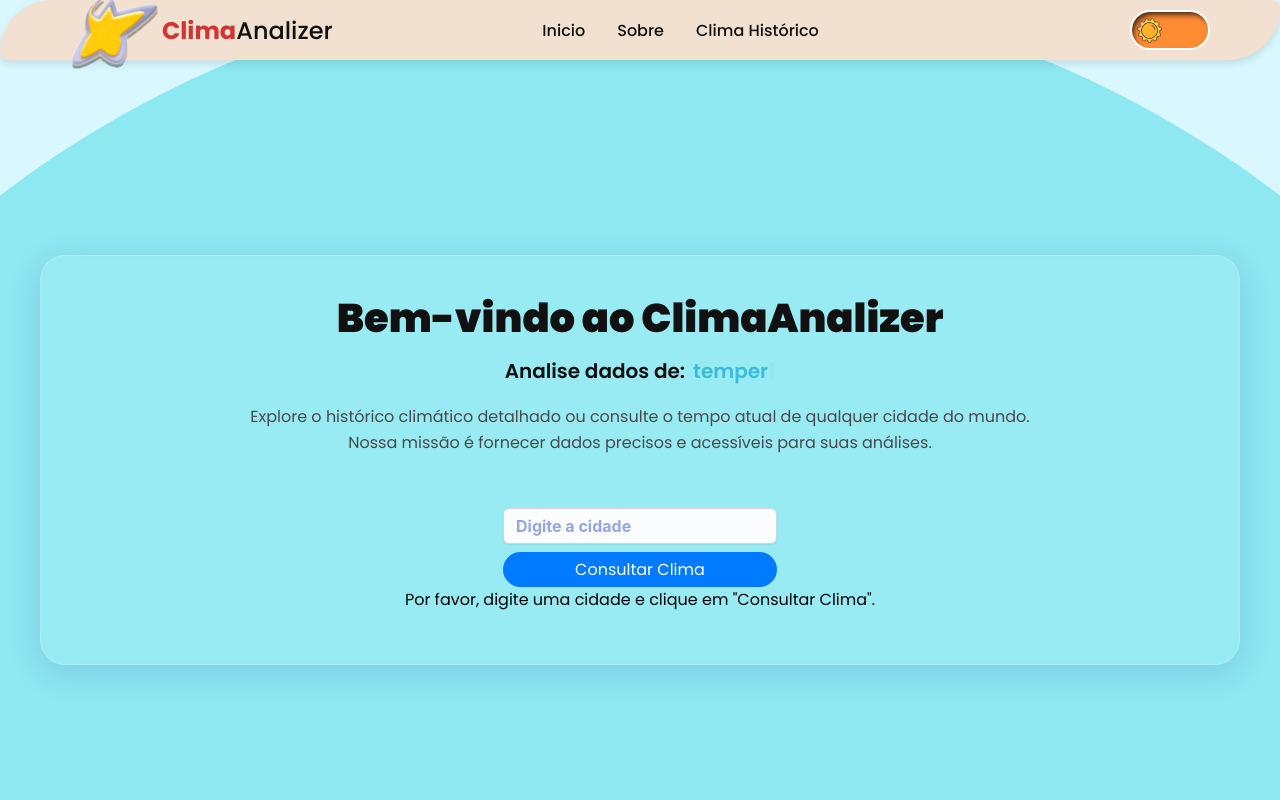
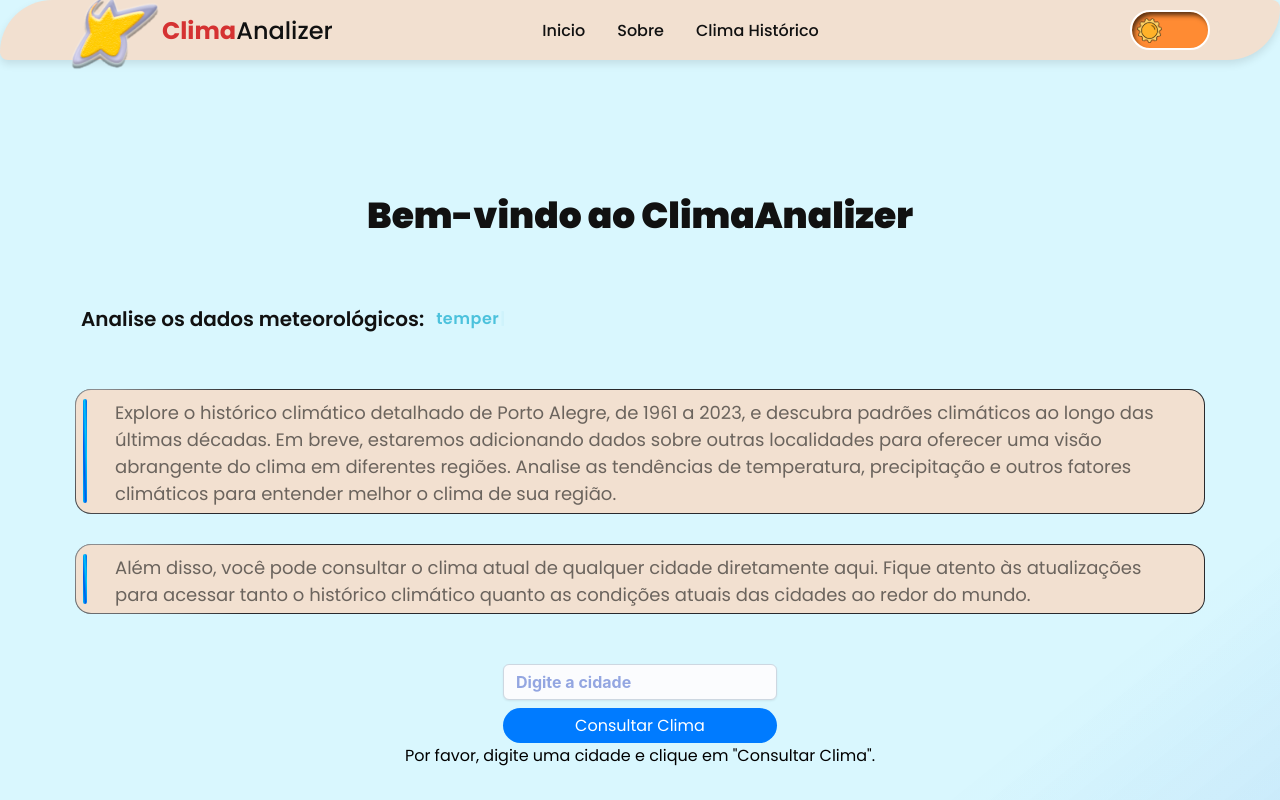
Before and after one commit to alanledur1/ClimaAnalizer_WebSite_FullStack, a React (Create React App) app: page / in a window 1280 px wide. Shown: the top 800 px of the page. Built offline with nearby package versions, Linux system fonts and the light colour scheme.

Commit message:
alterations homepage#3

```diff
--- a/src/components/home/home.jsx
+++ b/src/components/home/home.jsx
@@ -1,181 +1,388 @@
 import React, { useState } from 'react';
-import styled, { keyframes, css } from 'styled-components';
+import styled, { keyframes } from 'styled-components';
 import Typewriter from "typewriter-effect";
 
-// Importe seus componentes filhos. Certifique-se que os caminhos estão corretos.
+//
+import { darkTheme, lightTheme } from '../../utils/Themes';
 import ApiResultClima from '../../services/apiCity';
 import { WeatherDetails } from '../weatherTemp/WeatherDetails';
 import WeatherResult from '../weatherTemp/WeatherResult';
-// Para os temas, você pode passar as cores diretamente ou usar o ThemeProvider do styled-components
-// import { darkTheme, lightTheme } from '../../utils/Themes';
 
 
-// --- Animações ---
+// Container principal da página inicial, ajustado para centralizar seu conteúdo
+const ContentHome = styled.div`
+  display: flex;
+  height: 100%;
+  align-items: center;
+  justify-content: center;
+  position: relative;
+  top: 35px;
+  @media screen and (min-width: 1026px) {
+    height: 100vh;
+  }
+`;
+
+// Container principal do conteúdo, com estilo para centralização e ajuste responsivo
+const Content = styled.div`
+  display: flex;
+  width: 100%;
+  max-width: 1200px;
+  margin: 0 auto;
+  justify-content: flex-start;
+  overflow: hidden;
+  position: relative;
+  padding: 35px;
+  flex-direction: column;
+  flex-wrap: wrap;
+  background-color: ${({ theme }) => theme.bg} opacity: 0.5;
+  border-radius: 20px;
+  @media (max-width: 748px;) {
+    padding: 10px;
+    gap: 8px;
+    width: 300px;
+  }
+  @media screen and (max-width: 900px) {
+    margin-bottom: 10px;
+    padding: 16px;
+    margin-top: 30px;
+    display: block;
+  }
+  @media screen and (max-width: 600px) {
+    margin-bottom: 10px;
+    padding: 16px;
+    margin-top: 30px;
+    display: block;
+  }
+  @media screen and (max-width: 378px) {
+    font-size: 16px;
+    line-height: 28px;
+    margin-bottom: 10px;
+    flex-direction: column;
+    padding: 16px;
+    margin-top: 30px;
+    display: block;
+    height: 100%;
+  }
+
+`;
+
+// Container para detalhes da coluna, usa flexbox para disposição vertical
+const ColumnDetails = styled.div`
+  display: flex;
+  width: 100%;
+  flex-direction: column;
+`;
+
+// Título principal com animação de letras e estilo responsivo
+const TitleWrapper = styled.h1`
+  display: flex;
+  width: 100%;
+  justify-content: center;
+  padding: 6px;
+  margin-bottom: 30px;
+  color: ${({ theme }) => theme.text_primary};
+  font-size: 36px;
+  font-weight: 900;
+  border-radius: 5px;
+
+  @media (max-width: 900px) {
+    font-size: 22px;
+  }
+
+  @media screen and (max-width: 600px) {
+    font-size: 16px;
+    margin-bottom: 10px;
+    margin-top: 10px;
+    justify-content: center;
+    display: flex;
+  }
+
+  @media screen and (max-width: 378px) {
+    font-size: 16px;
+    margin-bottom: 10px;
+    margin-top: 0px;
+    justify-content: center;
+    display: flex;
+  }
+  no-translate {
+    translate: no;
+  }
+`;
+
+// Animação de movimento das letras
 const moveLetters = keyframes`
   0% { transform: translateY(0); }
   50% { transform: translateY(-10px); }
   100% { transform: translateY(0); }
 `;
 
-const fadeIn = keyframes`
-  from {
-    opacity: 0;
-    transform: translateY(20px);
-  }
-  to {
-    opacity: 1;
-    transform: translateY(0);
-  }
-`;
-
-// --- Componentes de Estilo ---
-
-// Container principal que ocupa a tela inteira
-const PageContainer = styled.div`
-  display: flex;
-  justify-content: center;
-  align-items: center;
-  min-height: 100vh;
-  padding: 2rem 1rem;
-  box-sizing: border-box;
-  /* Adicione um fundo gradiente ou uma imagem para o efeito de vidro funcionar bem */
-  background: ${({ theme }) => theme.bg}; /* Usando a cor de fundo do seu tema */
-`;
-
-// O "cartão de vidro" que contém todo o conteúdo
-const GlassCard = styled.div`
-  width: 100%;
-  max-width: 1200px;
-  background: rgba(255, 255, 255, 0.1); /* Cor base para o efeito de vidro */
-  backdrop-filter: blur(15px);
-  -webkit-backdrop-filter: blur(15px);
-  border-radius: 25px;
-  border: 1px solid rgba(255, 255, 255, 0.2);
-  padding: 2rem;
-  box-shadow: 0 8px 32px 0 rgba(31, 38, 135, 0.15);
-  display: flex;
-  flex-direction: column;
-  gap: 2rem;
-
-  @media (max-width: 768px) {
-    padding: 1.5rem;
-    backdrop-filter: blur(8px);
-    -webkit-backdrop-filter: blur(8px);
-  }
-`;
-
-// Seção de boas-vindas
-const HeroSection = styled.div`
-  text-align: center;
-`;
-
-const Title = styled.h1`
-  color: ${({ theme }) => theme.text_primary};
-  font-size: 2.5rem;
-  font-weight: 900;
-  margin-bottom: 0.5rem;
-
-  @media (max-width: 768px) {
-    font-size: 1.8rem;
-  }
-`;
-
-const AnimatedLetter = styled.span`
+// Estilo para cada letra do título com animação
+const Letter = styled.span`
   display: inline-block;
   animation: ${moveLetters} 0.5s ease-in-out;
   animation-delay: ${({ $delay }) => $delay};
 `;
 
+// Componente Título com animação de letras
+const Title = () => (
+  <TitleWrapper translate="no"> {/* Adiciona o atributo translate="no" */}
+    {"Bem-vindo ao ClimaAnalizer".split("").map((char, index) => (
+      <React.Fragment key={index}>
+        <Letter $delay={`${index * 0.1}s`}>
+          {char}
+        </Letter>
+        {char === " " && <span>&nbsp;</span>} {/* Adiciona um espaço entre as palavras */}
+      </React.Fragment>
+    ))}
+  </TitleWrapper>
+);
+
+// Loop de texto com animação de digitação
 const TextLoop = styled.div`
     display: flex;
-  justify-content: center;
-  gap: 0.5rem;
-  font-size: 1.25rem;
+    gap: 12px;
+    padding: 6px;
+    margin-bottom: 30px;
+    line-height: 68px;
+    font-size: 20px;
     font-weight: 600;
     color: ${({ theme }) => theme.text_primary};
-  min-height: 2rem; /* Evita pulos de layout */
+    @media screen and (max-width: 960px) {
+      text-align: center;
+    }
 
+    @media screen and (max-width: 600px) {
+      font-size: 16px;
+      margin-bottom: 16px;
+      margin-bottom: 10px;
+      justify-content: center;
       .static-text {
-    @media (max-width: 600px) {
+        display: none;
+      }
+    }
+    @media screen and (max-width: 378px) {
+      font-size: 12px;
+      margin-bottom: 10px;
+      justify-content: center;
+      .static-text {
         display: none;
       }
     }
 `;
 
+// Descrição com estilo e efeitos de borda
+const Description = styled.div`
+  display: flex;
+  width: 100%;
+  flex-direction: column;
+  isolation: isolate;
+  position: relative;
+  overflow: hidden;
+  margin-bottom: 30px;
+  padding: 0.65rem 0.25rem 0.4rem 1.25rem;
+  line-height: 1.5;
+  background: #29292c;
+  border-radius: 1rem;
+  font-family: 'Gill Sans', 'Gill Sans MT', Calibri, 'Trebuchet MS', sans-serif;
+  font-size: 18px;
+  --color: #32a6ff;
+  --gradient: linear-gradient(to right top, #00c6fb, #005bea, #00c6fb, #005bea);
+  &:before {
+    position: absolute;
+    content: "";
+    inset: 0.0625rem;
+    border-radius: 0.9375rem;
+    background: ${({ theme }) => theme.card_light};
+    z-index: 2;
+  }
+  &:after {
+    width: 0.25rem;
+    position: absolute;
+    content: "";
+    inset: 0.65rem auto 0.65rem 0.5rem;
+    border-radius: 0.125rem;
+    background: var(--gradient);
+    transition: transform 300ms ease;
+    z-index: 4;
+  }
+  &:hover:after {
+    transform: translateX(0.15rem)
+  }
+  @media screen and (max-width: 600px) {
+    font-size: 15px;
+    line-height: 20px;
+    margin-bottom: 15px;
+  }
+  @media screen and (max-width: 378px) {
+    font-size: 12px;
+    line-height: 20px;
+    margin-bottom: 15px;
+  }
+
+`;
+
+// Corpo da descrição com efeito de hover
+const DescriptionBody = styled.p`
+  color: ${({ theme }) => theme.text_primary+99};
+  padding: 0 1.25rem;
+  transition: transform 300ms ease;
+  z-index: 5;
+  &:hover {
+    transform: translateX(0.25rem)
+  }
+`;
+
+// Descrição com efeito de brilho
+const DescriptionGlow = styled.div`
+  width: 20rem;
+  height: 20rem;
+  position: absolute;
+  opacity: 0;
+  z-index: 3;
+  background: radial-gradient(circle closest-side at center, white, transparent);
+  transform: translate(-50%, -50%);
+  transition: opacity 300ms ease;
+  &:hover{
+    opacity: 0.1;
+  }
+`;
+
+// Descrição com borda de brilho
+ const DescriptionBorderGlow = styled.div`
+  width: 20rem;
+  height: 20rem;
+  position: absolute;
+  opacity: 0.5;
+  z-index: 1;
+  background: radial-gradient(circle closest-side at center, white, transparent);
+  transform: translate(-50%, -50%);
+  transition: opacity 300ms ease;
+  &:hover {
+    opacity: 0.1;
+  }
+ `;
+
+ // Estilo para elementos com destaque
  const Span = styled.span`
  color: ${({ theme }) => theme.primary};
-`;
+ font-weight: 600;
+ cursor: pointer;
+ font-family: 'Montserrat', sans-serif;
+ font-size: 16px;
+ letter-spacing: 0.5px;
 
-// Seção de descrição
-const Description = styled.p`
-  max-width: 800px;
-  margin: 1rem auto 0 auto;
-  line-height: 1.6;
-  color: ${({ theme }) => theme.text_secondary};
-  font-size: 1rem;
-`;
-
-// Container para a seção do clima
-const WeatherSection = styled.div`
-  display: flex;
-  flex-direction: column;
-  gap: 2rem;
-  animation: ${fadeIn} 0.8s ease-out forwards;
-`;
-
-// Container para a busca
-const SearchContainer = styled.div`
-  display: flex;
-  justify-content: center;
-`;
-
-// Container para os resultados do clima, usando Grid para um layout mais robusto
-const WeatherDashboard = styled.div`
-  display: grid;
-  grid-template-columns: repeat(auto-fit, minmax(300px, 1fr));
-  gap: 2rem;
-
-  /* Animação para quando os componentes filhos aparecerem */
-  ${({ show }) => show && css`
-    & > * {
-      animation: ${fadeIn} 0.6s ease-out forwards;
-    }
-  `}
+ opacity: 0.9; /* Opacidade padrão */
 `;
 
 
-// --- Componente Principal ---
 
-export const Home = ({ isDark, theme }) => { // Recebe o tema como prop
-  const [weatherData, setWeatherData] = useState(null);
+// Texto estático que será ocultado em dispositivos móveis
+const StaticText = styled.div`
+    display: flex;
+`;
 
-  const handleDataFetch = (data) => {
+// Container para a descrição climática com estilo responsivo
+const DescriptionClima = styled.div`
+    display: flex;
+    width: 100%;
+    height: auto;
+    border-radius: 10px;
+    flex-wrap: wrap;
+
+  @media screen and (max-width: 900px) {
+      font-size: 22px;
+  }
+
+  @media screen and (max-width: 600px) {
+    font-size: 16px;
+    margin-bottom: 10px;
+    margin-top: 10px;
+    flex-direction: column;
+  }
+
+  @media screen and (max-width: 378px) {
+    font-size: 16px;
+    margin-bottom: 10px;
+    margin-top: 0px;
+    flex-direction: column;
+  }
+`;
+
+// Container de busca de cidade
+const SearchCity = styled.div`
+  width: 100%;
+  height: 30%;
+  display: flex;
+  justify-content: center;
+  align-items: center;
+`;
+
+// Descrição da cidade com estilo responsivo
+const DescriptionCity = styled.div`
+  width: 50%;
+  height: 80%;
+  display: flex;
+  flex-direction: column; /* Alinha os itens verticalmente */
+  align-items: center; /* Centraliza o conteúdo horizontalmente */
+  padding: 10px; /* Adiciona um pouco de preenchimento */
+  box-sizing: border-box; /* Inclui padding e border no cálculo da largura e altura */
+      @media screen and (max-width: 960px) {
+      text-align: center;
+    }
+
+    @media screen and (max-width: 600px) {
+      width: 100%;
+      padding: 0px;
+    }
+    @media screen and (max-width: 378px) {
+    width: 100%;
+    padding: 0px;
+    }
+`;
+
+// Detalhes climáticos com estilo responsivo
+const ClimateDetails = styled.div`
+  width: 50%;
+  height: 80%;
+  display: flex;
+  flex-direction: column; /* Alinha os itens verticalmente */
+  align-items: center; /* Centraliza o conteúdo horizontalmente */
+  padding: 10px; /* Adiciona um pouco de preenchimento */
+  box-sizing: border-box; /* Inclui padding e border no cálculo da largura e altura */
+  @media screen and (max-width: 960px) {
+  }
+
+  @media screen and (max-width: 600px) {
+      width: 100%;
+      padding: 0px;
+  }
+  @media screen and (max-width: 378px) {
+  width: 100%;
+  padding: 0px;
+
+  }
+`;
+
+// Componente principal da página inicial
+export const Home = ({ isDark }) => {
+  const [WeatherData, setWeatherData] = useState(null);
+
+  // Função para atualizar os dados do clima
+  const handleDataFeath = (data) => {
     setWeatherData(data);
   };
 
-  const renderAnimatedTitle = (text) => {
-    return text.split("").map((char, index) => (
-      <React.Fragment key={index}>
-        {char === " " ? (
-          <span>&nbsp;</span>
-        ) : (
-          <AnimatedLetter $delay={`${index * 0.05}s`}>{char}</AnimatedLetter>
-        )}
-      </React.Fragment>
-    ));
-  };
-
   return (
-    <PageContainer theme={theme}>
-      <GlassCard>
-        <HeroSection>
-          <Title>{renderAnimatedTitle("Bem-vindo ao ClimaAnalizer")}</Title>
+    <ContentHome id='inicio'>
+      <Content>
+      <Title>Bem-vindo ao ClimaAnalizer</Title>
+        <ColumnDetails>
         <TextLoop>
-            <div className='static-text'>Analise dados de:</div>
-            <Span>
+             <StaticText className='static-text'>Analise os dados meteorológicos:</StaticText>
+            <Span translate="no">
                 <Typewriter
                 options={{
-                  strings: ["precipitação", "temperatura", "umidade", "vento"],
+                  strings:["precipitação", "temperatura mínima e máxima", "horas de sol", "umidade relativa", "velocidade do vento"],
                   autoStart: true,
                   loop: true,
                 }}
@@ -183,26 +390,29 @@ export const Home = ({ isDark, theme }) => { // Recebe o tema como prop
             </Span>
           </TextLoop>
             <Description>
-            Explore o histórico climático detalhado ou consulte o tempo atual de qualquer cidade do mundo. Nossa missão é fornecer dados precisos e acessíveis para suas análises.
+              <DescriptionGlow></DescriptionGlow>
+              <DescriptionBorderGlow></DescriptionBorderGlow>
+              <DescriptionBody>Explore o histórico climático detalhado de Porto Alegre, de 1961 a 2023, e descubra padrões climáticos ao longo das últimas décadas.
+Em breve, estaremos adicionando dados sobre outras localidades para oferecer uma visão abrangente do clima em diferentes regiões. Analise as tendências de temperatura, precipitação e outros fatores climáticos para entender melhor o clima de sua região.</DescriptionBody>
             </Description>
-        </HeroSection>
-
-        <WeatherSection>
-          <SearchContainer>
-            <ApiResultClima onDataFetch={handleDataFetch} />
-          </SearchContainer>
-
-          {/* O dashboard só é renderizado se houver dados */}
-          {weatherData && (
-            <WeatherDashboard show={!!weatherData}>
-              {/* Componente principal com o resultado da cidade */}
-              <WeatherResult data={weatherData} theme={theme} />
-              {/* Detalhes adicionais como umidade, vento, etc. */}
-              <WeatherDetails data={weatherData} theme={theme} />
-            </WeatherDashboard>
-          )}
-        </WeatherSection>
-      </GlassCard>
-    </PageContainer>
+            <Description>
+              <DescriptionGlow></DescriptionGlow>
+              <DescriptionBorderGlow></DescriptionBorderGlow>
+              <DescriptionBody>Além disso, você pode consultar o clima atual de qualquer cidade diretamente aqui. Fique atento às atualizações para acessar tanto o histórico climático quanto as condições atuais das cidades ao redor do mundo.</DescriptionBody>
+            </Description>
+            <DescriptionClima>
+              <SearchCity>
+                <ApiResultClima onDataFetch={handleDataFeath}/>
+              </SearchCity>
+              <DescriptionCity>
+                {WeatherData && <WeatherResult data={WeatherData} isDark={isDark} darkTheme={darkTheme} lightTheme={lightTheme} />}
+              </DescriptionCity>
+              <ClimateDetails>
+                {WeatherData && <WeatherDetails data={WeatherData} isDark={isDark} darkTheme={darkTheme} lightTheme={lightTheme}/>}
+              </ClimateDetails>
+            </DescriptionClima>
+        </ColumnDetails>
+      </Content>
+    </ContentHome>
   );
 };
```
Also changed, not shown: src/components/search/search.jsx (+23 -2 lines). Lines whose indentation alone changed are shown as unchanged.
